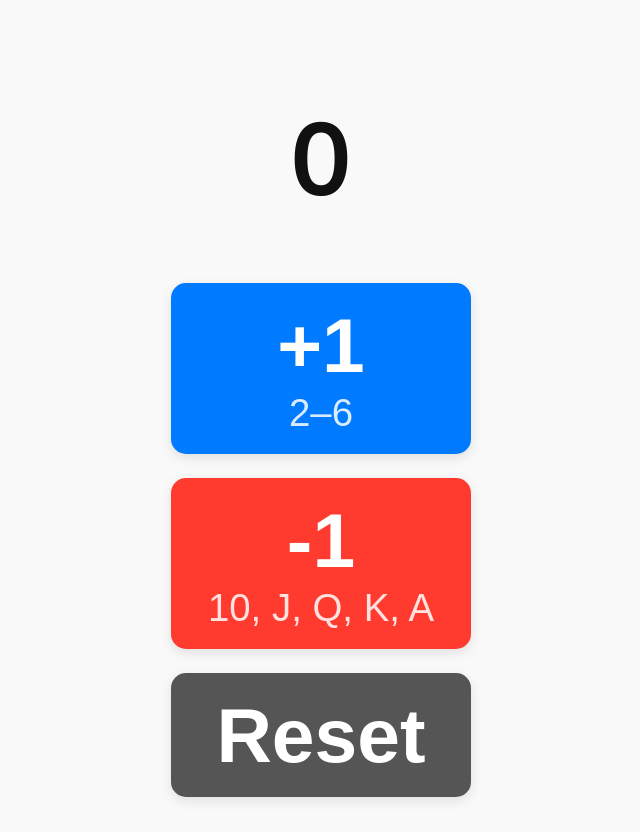
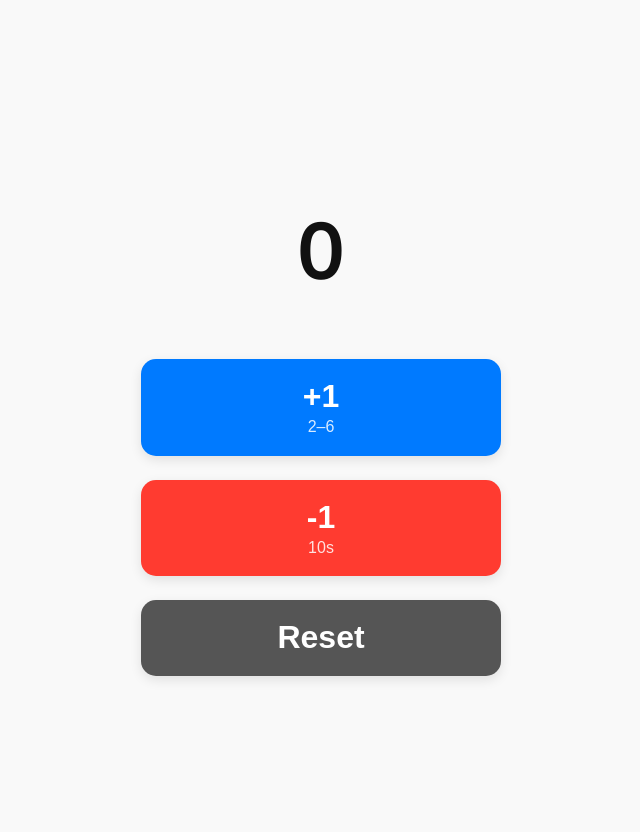
Before and after one commit to cswlim/blackjack-counter, a website: page public/index.html in a window 1280 px wide. Shown: the whole page, without its empty margins (319-959 px from the left). Drawn offline with nearby package versions, Linux system fonts and the light colour scheme.

Commit message:
Update index.html
fixing the widths again

```diff
--- a/public/index.html
+++ b/public/index.html
@@ -4,7 +4,6 @@
   <meta charset="UTF-8" />
   <meta name="viewport" content="width=device-width, initial-scale=1.0"/>
   <title>Blackjack Counter</title>
-  <!-- ✅ Import Nunito font -->
   <link href="https://fonts.googleapis.com/css2?family=Nunito:wght@400;600;700&display=swap" rel="stylesheet">
 
   <style>
@@ -33,17 +32,17 @@
     }
 
     h1 {
-      font-size: 8vw;
+      font-size: clamp(2rem, 8vw, 5rem);
       margin-bottom: 5vh;
       font-weight: 700;
     }
 
     .button {
-      width: 80vw;
-      max-width: 300px;
-      padding: 20px;
-      margin: 12px 0;
-      font-size: 6vw;
+      width: 90vw;
+      max-width: 360px; /* Wider on desktop */
+      padding: 1.25rem;
+      margin: 0.75rem 0;
+      font-size: clamp(1.5rem, 5vw, 2rem);
       font-weight: 700;
       color: white;
       border: none;
@@ -71,10 +70,11 @@
 
     .hint {
       display: block;
-      font-size: 3vw;
+      font-size: clamp(0.8rem, 2vw, 1rem);
       font-weight: 400;
       opacity: 0.85;
       margin-top: 4px;
+      white-space: nowrap; /* ✅ Keep hint on one line */
     }
   </style>
 </head>
@@ -88,7 +88,7 @@
 
   <button class="button minus" onclick="sendUpdate(-1)">
     -1
-    <span class="hint">10, J, Q, K, A</span>
+    <span class="hint">10s</span>
   </button>
 
   <button class="button reset" onclick="sendReset()">
```
